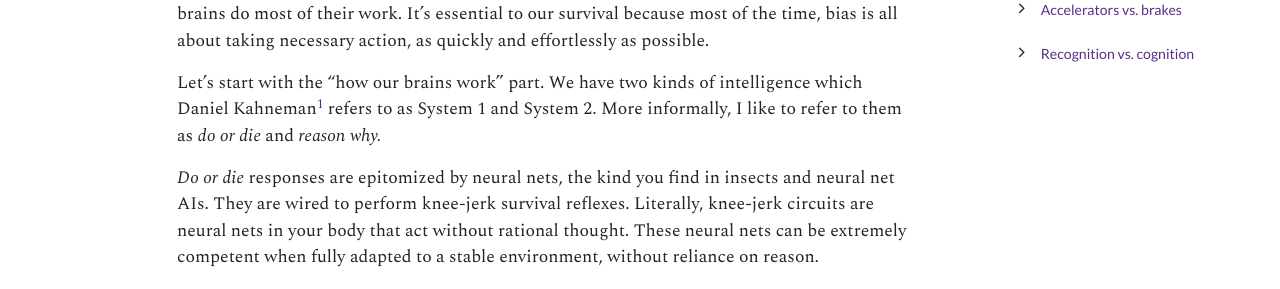
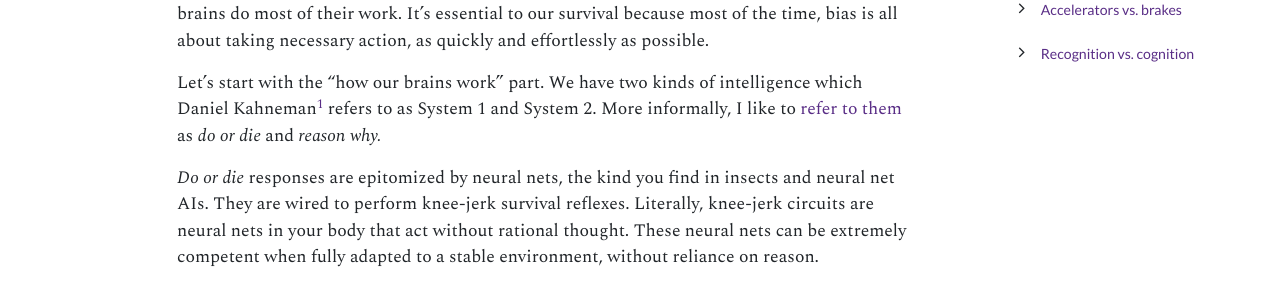
Before and after one commit to straz/artificialtrust, a Jekyll site: the page built from _articles/remove-bias.md, in a window 1280 px wide. Shown: the part 350-639 px from the top of the page. Built offline with Jekyll 4.4.1, drawn with Linux system fonts in a browser that asks for light colours; nearby versions of some CDN libraries; some of the changed lines change nothing that is shown.

Commit message:
do or die

```diff
--- a/_articles/remove-bias.md
+++ b/_articles/remove-bias.md
@@ -22,8 +22,8 @@ as quickly and effortlessly as possible.
 
 Let's start with the "how our brains work" part. We have two kinds of
 intelligence which Daniel Kahneman[^1] refers to as System 1 and
-System 2. More informally, I like to refer to them as *do or die* and
-*reason why.*
+System 2. More informally, I like to [refer to them](../definitions/reason-do-die)
+as *do or die* and *reason why.*
 
 [^1]: Kahneman (2011). [*Thinking Fast And Slow*](https://www.amazon.com/dp/0374533555/). Farrar, Straus and Giroux.
 
```
